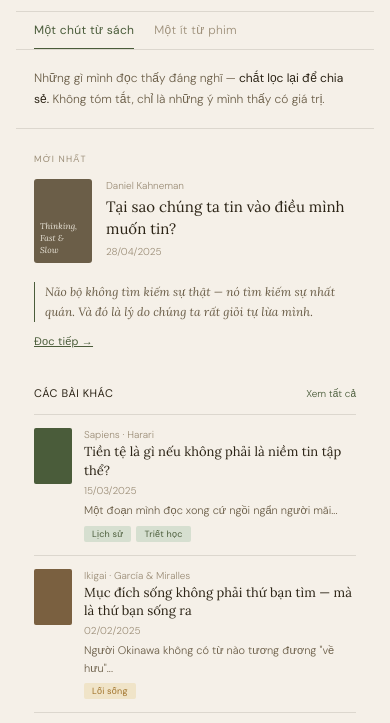
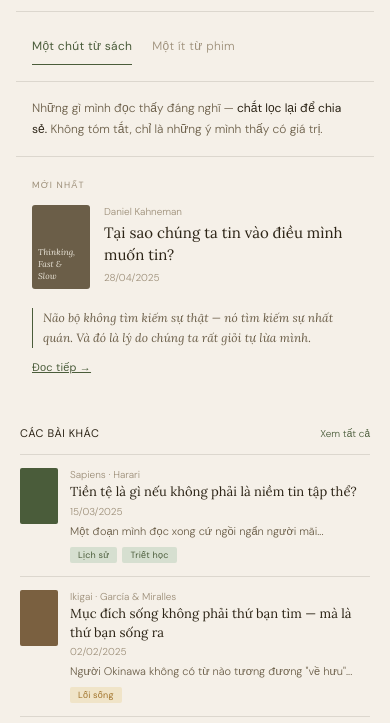
Before and after one commit to annanguyen0519-ux/langlang-me, a plain HTML site: page index.html in a window 390 px wide. Shown: the part 63-786 px from the top of the page. Drawn offline with Linux system fonts and the light colour scheme.

Commit message:
Update index.html
Fix padding 18 into 16px_responsive mobile

```diff
--- a/index.html
+++ b/index.html
@@ -14,13 +14,13 @@
 .logo{font-family:'Lora',serif;font-size:17px;font-weight:400;letter-spacing:-0.3px;color:var(--ink);font-style:italic}
 .logo span{font-style:normal;font-size:11px;font-family:'DM Sans',sans-serif;color:var(--ink3);font-weight:300;margin-left:4px}
 .icon-btn{width:28px;height:28px;border-radius:6px;border:0.5px solid var(--rule);background:var(--bg2);display:flex;align-items:center;justify-content:center;cursor:pointer}
-.tabs{background:var(--bg);display:flex;padding:0 18px;border-bottom:0.5px solid var(--rule);gap:20px}
+.tabs{background:var(--bg);display:flex;padding:16px;border-bottom:0.5px solid var(--rule);gap:20px}
 .tab{padding:10px 0;font-size:12px;font-weight:300;color:var(--ink3);cursor:pointer;border-bottom:1.5px solid transparent;letter-spacing:.3px}
 .tab.on{color:var(--moss);border-bottom-color:var(--moss);font-weight:400}
-.intro{padding:18px;background:var(--bg);border-bottom:0.5px solid var(--rule)}
+.intro{padding:16px;background:var(--bg);border-bottom:0.5px solid var(--rule)}
 .intro p{font-size:12px;font-weight:300;color:var(--ink2);line-height:1.75}
 .intro strong{color:var(--ink);font-weight:400}
-.feat{background:var(--bg);padding:18px;margin-top:6px}
+.feat{background:var(--bg);padding:16px;margin-top:6px}
 .eyebrow{font-size:9px;letter-spacing:1.2px;color:var(--ink3);text-transform:uppercase;font-weight:400;margin-bottom:14px}
 .feat-row{display:flex;gap:14px;margin-bottom:14px}
 .book-spine{width:58px;height:84px;border-radius:3px;flex-shrink:0;display:flex;align-items:flex-end;padding:7px 6px;font-size:8.5px;font-weight:400;line-height:1.4;font-family:'Lora',serif;font-style:italic}
@@ -35,7 +35,7 @@
 .feat-date{font-size:10px;color:var(--ink3);font-weight:300;margin-bottom:10px}
 .blockquote{font-family:'Lora',serif;font-style:italic;font-size:12px;color:var(--ink2);line-height:1.7;padding-left:10px;border-left:1.5px solid var(--moss);margin-bottom:12px}
 .readmore{font-size:11px;color:var(--moss);font-weight:400;letter-spacing:.2px}
-.plist{background:var(--bg);padding:0 18px 4px;margin-top:6px}
+.plist{background:var(--bg);padding:16px 4px;margin-top:6px}
 .plist-head{display:flex;justify-content:space-between;align-items:center;padding:14px 0;border-bottom:0.5px solid var(--rule)}
 .plist-title{font-size:11px;font-weight:400;letter-spacing:.5px;color:var(--ink);text-transform:uppercase}
 .plist-all{font-size:10px;color:var(--moss);font-weight:300}
@@ -52,7 +52,7 @@
 .tag-moss{background:var(--moss-l);color:var(--moss)}
 .tag-amber{background:var(--amber-l);color:var(--amber)}
 .tag-neutral{background:var(--bg3);color:var(--ink2)}
-.film-feat{background:var(--bg);padding:18px;margin-top:6px}
+.film-feat{background:var(--bg);padding:16px;margin-top:6px}
 .film-banner{width:100%;height:120px;border-radius:4px;background:var(--ink);display:flex;flex-direction:column;justify-content:flex-end;padding:14px;margin-bottom:14px;position:relative;overflow:hidden}
 .film-banner::before{content:'';position:absolute;inset:0;background:linear-gradient(to top,rgba(0,0,0,.6) 0%,transparent 60%)}
 .film-genre{position:absolute;top:10px;left:10px;background:var(--moss);color:#D6DFD0;font-size:9px;padding:3px 9px;border-radius:2px;letter-spacing:.3px;z-index:1}
@@ -63,7 +63,7 @@
 .film-body .hook{font-family:'Lora',serif;font-style:italic;color:var(--moss);font-weight:400}
 .film-chips{display:flex;gap:5px;flex-wrap:wrap}
 .fchip{font-size:9px;padding:3px 9px;border-radius:2px;border:0.5px solid var(--rule);color:var(--ink2);font-weight:300;letter-spacing:.2px;background:var(--bg2)}
-.flist{background:var(--bg);padding:0 18px 4px;margin-top:6px}
+.flist{background:var(--bg);padding:16px 4px;margin-top:6px}
 .fcard{padding:14px 0;border-bottom:0.5px solid var(--rule)}
 .fcard:last-child{border-bottom:none;padding-bottom:4px}
 .fcard-title{font-family:'Lora',serif;font-size:14px;font-weight:400;color:var(--ink);margin-bottom:3px}
```
